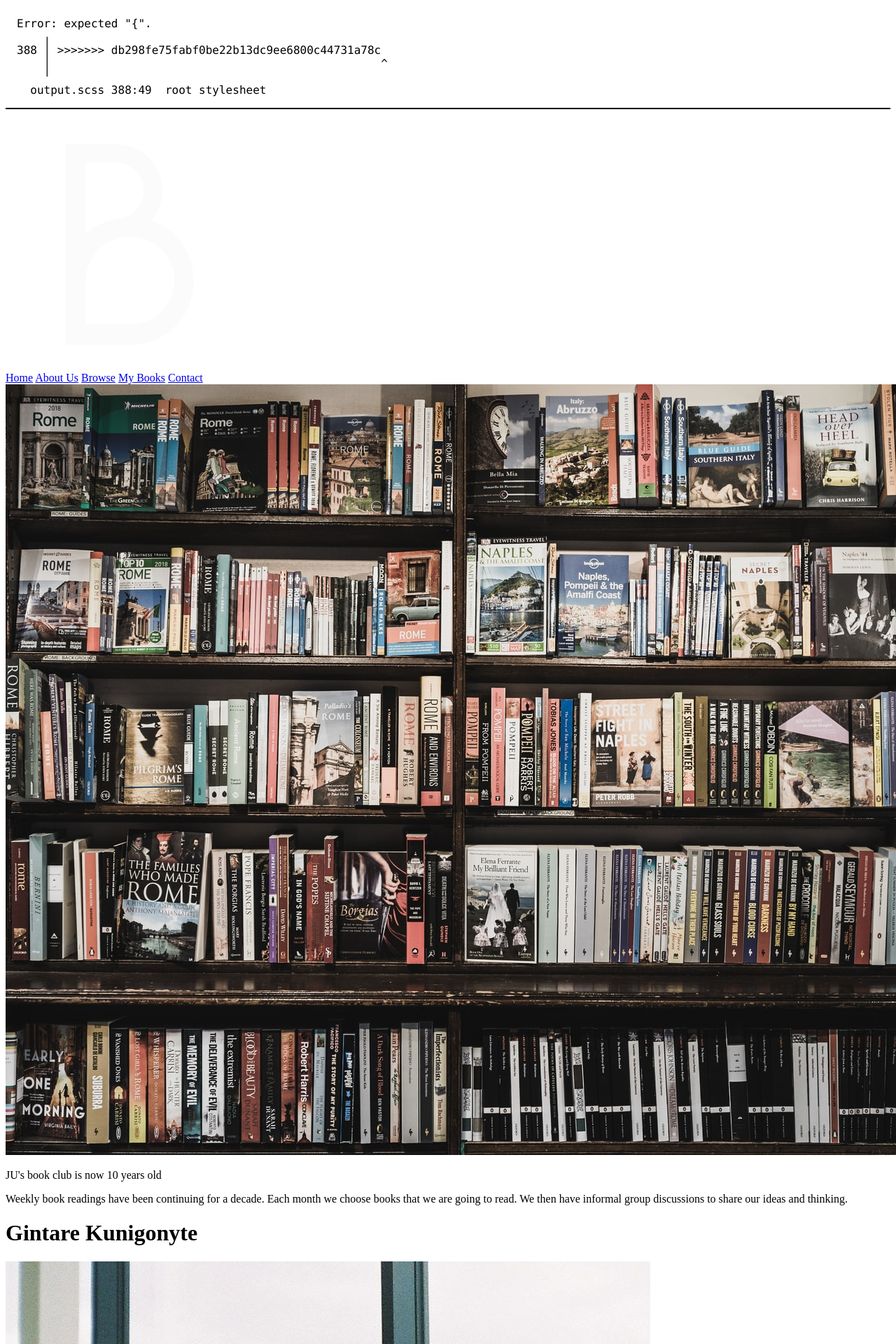
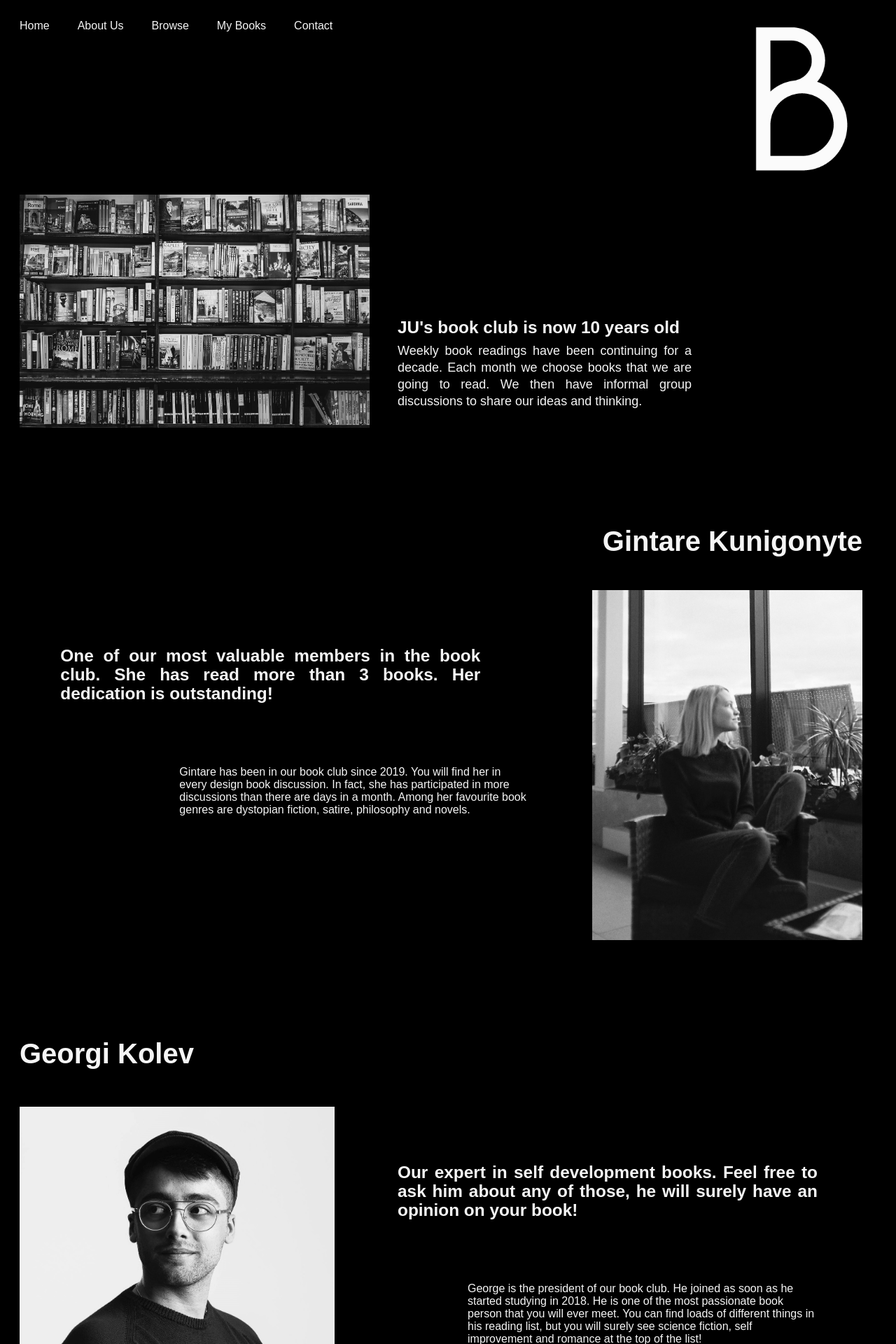
Before and after one commit to georgeandgin/Lab1, a PHP site: page /about.php in a window 1280 px wide; the page is wider, and only the part inside the window is pictured. Shown: the top 1920 px of that part at 70% size. Run offline with PHP 8.4, Linux system fonts and the light colour scheme.

Commit message:
pushpush

```diff
--- a/Lab1/css/output.css
+++ b/Lab1/css/output.css
@@ -1,17 +1,377 @@
-/* Error: expected "{".
- *     ,
- * 388 | >>>>>>> db298fe75fabf0be22b13dc9ee6800c44731a78c
- *     |                                                 ^
- *     '
- *   output.scss 388:49  root stylesheet */
+body {
+  font-family: "Montserrat", sans-serif;
+  background-color: black;
+  color: #f5f5f5;
+}
 
-body::before {
-  font-family: "Source Code Pro", "SF Mono", Monaco, Inconsolata, "Fira Mono",
-      "Droid Sans Mono", monospace, monospace;
-  white-space: pre;
-  display: block;
-  padding: 1em;
-  margin-bottom: 1em;
-  border-bottom: 2px solid black;
-  content: 'Error: expected "{".\a     \2577 \a 388 \2502  >>>>>>> db298fe75fabf0be22b13dc9ee6800c44731a78c\d\a     \2502                                                  ^\a     \2575 \a   output.scss 388:49  root stylesheet';
+#bodybox {
+  margin-bottom: 900px;
 }
+
+/* Style the links inside the navigation bar */
+.mainnav a {
+  float: left;
+  color: #f5f5f5;
+  padding: 20px 20px;
+  text-decoration: none;
+  font-size: 16px;
+}
+
+/* Underline links on hover */
+.mainnav a:hover {
+  text-decoration: underline;
+}
+
+/* Logo */
+header img {
+  float: right;
+  width: 20%;
+  margin-top: 7px;
+}
+
+#siteheader {
+  height: 250px;
+  margin-bottom: 20px;
+}
+
+#intro {
+  width: 600px;
+  text-align: justify;
+  color: #f5f5f5;
+  font-size: 25px;
+  line-height: 32px;
+  margin-top: 20px;
+  margin-left: 70px;
+}
+
+#monthly {
+  color: #f5f5f5;
+  font-size: 55px;
+  font-style: italic;
+  position: absolute;
+  margin-top: 100px;
+  margin-left: 470px;
+}
+
+/* Slider */
+#slider {
+  height: 480px;
+  width: 315px;
+  overflow: hidden;
+  margin-right: 200px;
+  margin-top: 190px;
+  margin-bottom: 300px;
+  float: right;
+}
+
+.navigation {
+  position: absolute;
+  display: flex;
+  margin-left: 83.5px;
+  margin-top: 10px;
+}
+
+.bar {
+  width: 25px;
+  height: 15px;
+  border: 2px solid #f5f5f5;
+  margin: 6px;
+  cursor: pointer;
+  transition: 0.4s;
+}
+
+.bar:hover {
+  background: #f5f5f5;
+}
+
+input[name=r] {
+  position: absolute;
+  visibility: hidden;
+}
+
+#slides {
+  width: 400%;
+  height: 100%;
+  display: flex;
+}
+
+.slide {
+  width: 25%;
+  transition: 0.6s;
+}
+
+.slide img {
+  width: 100%;
+  height: 100%;
+}
+
+#r1:checked ~ .s1 {
+  margin-left: 0;
+}
+
+#r2:checked ~ .s2 {
+  margin-left: -25%;
+}
+
+#r3:checked ~ .s3 {
+  margin-left: -50%;
+}
+
+#r4:checked ~ .s4 {
+  margin-left: -75%;
+}
+
+/* Footer */
+footer {
+  border-top: 0.25px solid #f5f5f5;
+  margin-left: 20px;
+  margin-right: 20px;
+  color: #f5f5f5;
+  font-size: 12px;
+  margin-bottom: 50px;
+}
+
+#contact {
+  margin-top: 20px;
+  font-size: 13px;
+  font-weight: bold;
+}
+
+/* About */
+.biggerText {
+  font-size: 24.4px;
+  font-weight: 600;
+  margin-bottom: 0px;
+  margin-top: 176px;
+  line-height: 27px;
+}
+
+.profileimg {
+  filter: grayscale(100%);
+}
+
+#clubImg {
+  margin-left: 20px;
+  width: 500px;
+  float: left;
+}
+
+.left {
+  margin-left: 40px;
+  float: left;
+  width: 500px;
+  text-align: justify;
+}
+
+.description {
+  font-size: 18px;
+  line-height: 24px;
+  width: 420px;
+  text-align: justify;
+  margin-top: 8px;
+  margin-bottom: 0px;
+}
+
+.descriptionPeople {
+  font-size: 18px;
+  line-height: 24px;
+  width: 490px;
+  text-align: justify;
+  margin-top: 8px;
+  margin-bottom: 0px;
+}
+
+h1 {
+  margin-top: 20px;
+  text-align: right;
+  font-size: 40px;
+}
+
+h2 {
+  margin-top: 20px;
+  font-size: 40px;
+}
+
+#nameRight {
+  float: right;
+  width: 100%;
+  margin-right: 40px;
+  margin-top: 140px;
+}
+
+#nameLeft {
+  float: left;
+  width: 90%;
+  margin-left: 20px;
+  margin-top: 140px;
+}
+
+#ginBio {
+  float: right;
+  text-align: justify;
+  margin-top: 100px;
+  width: 600px;
+  margin-right: 160px;
+}
+
+#georgeBio {
+  float: left;
+  text-align: justify;
+  margin-top: 100px;
+  width: 600px;
+  margin-left: 90px;
+}
+
+#descriptionGin {
+  float: right;
+  width: 500px;
+  margin-top: 90px;
+  margin-right: 90px;
+}
+
+#descriptionGeorge {
+  float: left;
+  width: 500px;
+  margin-top: 90px;
+  margin-left: 190px;
+}
+
+#gin {
+  float: right;
+  height: 500px;
+  margin-right: 40px;
+  margin-top: 20px;
+}
+
+#geo {
+  float: left;
+  width: 450px;
+  margin-left: 20px;
+  margin-top: 20px;
+}
+
+#aboutbox {
+  margin-bottom: 1900px;
+}
+
+/* mybooks */
+.container {
+  margin-right: 200px;
+  margin-bottom: 150px;
+}
+.container ul {
+  text-align: right;
+  list-style: none;
+}
+.container ul li {
+  margin-top: 5%;
+}
+.container .remove {
+  background-color: white;
+  color: black;
+  border: none;
+  text-align: center;
+  text-decoration: none;
+  display: inline-block;
+  font-size: 20px;
+  padding: 10px 20px;
+  margin-left: 10px;
+  cursor: pointer;
+}
+
+/* CONTACT FORM */
+.container2 {
+  border-radius: 5px;
+  background-color: black;
+  padding: 20px;
+  margin-bottom: 20px;
+}
+.container2 input[type=text], .container2 select, .container2 textarea {
+  font-size: 50px;
+  width: 100%;
+  padding: 12px;
+  border: 1px solid white;
+  border-radius: 4px;
+  box-sizing: border-box;
+  margin-top: 6px;
+  margin-bottom: 16px;
+  resize: vertical;
+}
+.container2 input[type=submit] {
+  background-color: white;
+  color: black;
+  padding: 12px 20px;
+  border: none;
+  border-radius: 4px;
+  cursor: pointer;
+  width: 100%;
+  font-size: 50px;
+}
+.container2 input[type=submit]:hover {
+  background-color: black;
+  color: white;
+}
+
+/* MENU LINK ACTIVE OR NOT */
+.active {
+  color: red;
+}
+
+/* Browse */
+.browse {
+  margin-left: 20px;
+  margin-bottom: 150px;
+}
+.browse input[type=text] {
+  padding: 10px;
+  border: 1px solid white;
+  border-radius: 4px;
+  box-sizing: border-box;
+  margin-top: 6px;
+  margin-bottom: 16px;
+  resize: vertical;
+}
+.browse input[type=submit] {
+  background-color: white;
+  color: black;
+  padding: 10px;
+  border: none;
+  border-radius: 4px;
+  cursor: pointer;
+  width: 158.667px;
+  font-size: 13px;
+}
+.browse input[type=submit]:hover {
+  background-color: black;
+  color: white;
+}
+
+.chosen h1 {
+  text-align: left;
+  width: 90%;
+  margin-top: 50px;
+}
+.chosen ul {
+  list-style: none;
+  padding: 0px;
+}
+.chosen ul li {
+  margin-top: 5%;
+}
+.chosen input[type=submit] {
+  background-color: white;
+  color: black;
+  padding: 10px;
+  border: none;
+  border-radius: 4px;
+  cursor: pointer;
+  width: 100px;
+  font-size: 13px;
+  margin-left: 30px;
+}
+.chosen input[type=submit]:hover {
+  background-color: black;
+  color: white;
+}
+
+/*# sourceMappingURL=output.css.map */
--- a/Lab1/css/output.scss
+++ b/Lab1/css/output.scss
@@ -322,11 +322,9 @@ input[type=submit]:hover {
 }
 }
 
-<<<<<<< HEAD
 /* MENU LINK ACTIVE OR NOT */
 .active {
-  color: red;
-=======
+  color: red; }
 /* Browse */
 
 .browse {
@@ -385,5 +383,4 @@ input[type=submit]:hover {
     background-color: black;
     color: white;
   }
->>>>>>> db298fe75fabf0be22b13dc9ee6800c44731a78c
 }
```
Also changed, not shown: 1 other file.
